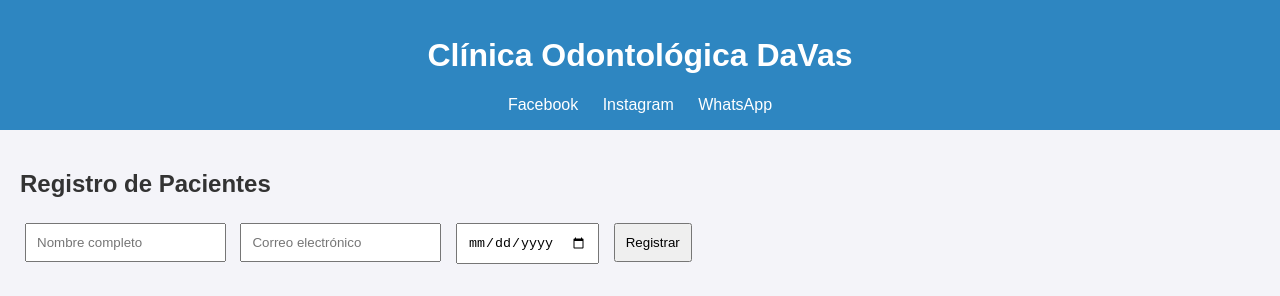
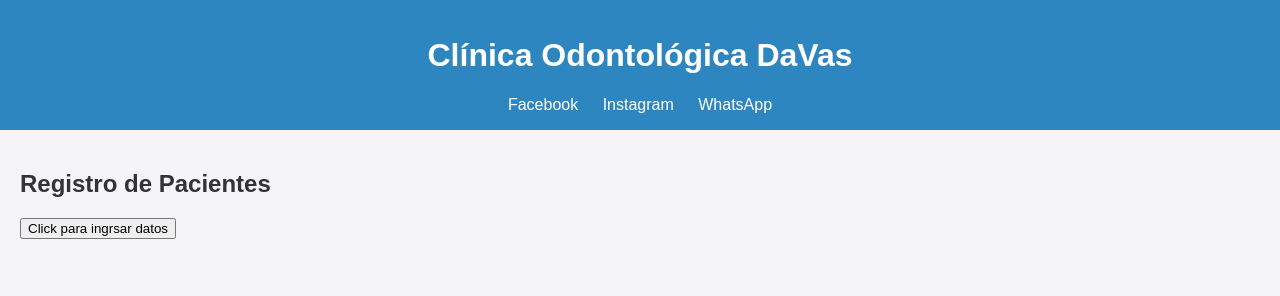
Before and after one commit to jwmacedom/DaVas_Clinica, a plain HTML site: page index.html in a window 1280 px wide. Shown: the top 296 px of the page. Drawn offline with Linux system fonts and the light colour scheme.

Commit message:
Update index.html

```diff
--- a/index.html
+++ b/index.html
@@ -12,7 +12,7 @@
     <nav>
       <a href="https://facebook.com" target="_blank">Facebook</a>
       <a href="https://instagram.com" target="_blank">Instagram</a>
-      <a href="https://wa.me/51900000000" target="_blank">WhatsApp</a>
+      <a href="https://wa.me/51951374938" target="_blank">WhatsApp</a>
     </nav>
   </header>
 
@@ -20,13 +20,9 @@
     <!-- Registro de pacientes -->
     <section id="registro">
       <h2>Registro de Pacientes</h2>
-      <form id="formRegistro">
-        <input type="text" id="nombre" placeholder="Nombre completo" required>
-        <input type="email" id="email" placeholder="Correo electrónico" required>
-        <input type="date" id="fecha" required>
-        <button type="submit">Registrar</button>
-      </form>
-      <div id="listaPacientes"></div>
+        <button type="https://forms.gle/k5SvsBBxiiQWttyf9" target="_blank">Click para ingrsar datos</button>
+        </form>
+
     </section>
 
     <!-- Procedimientos -->
```
